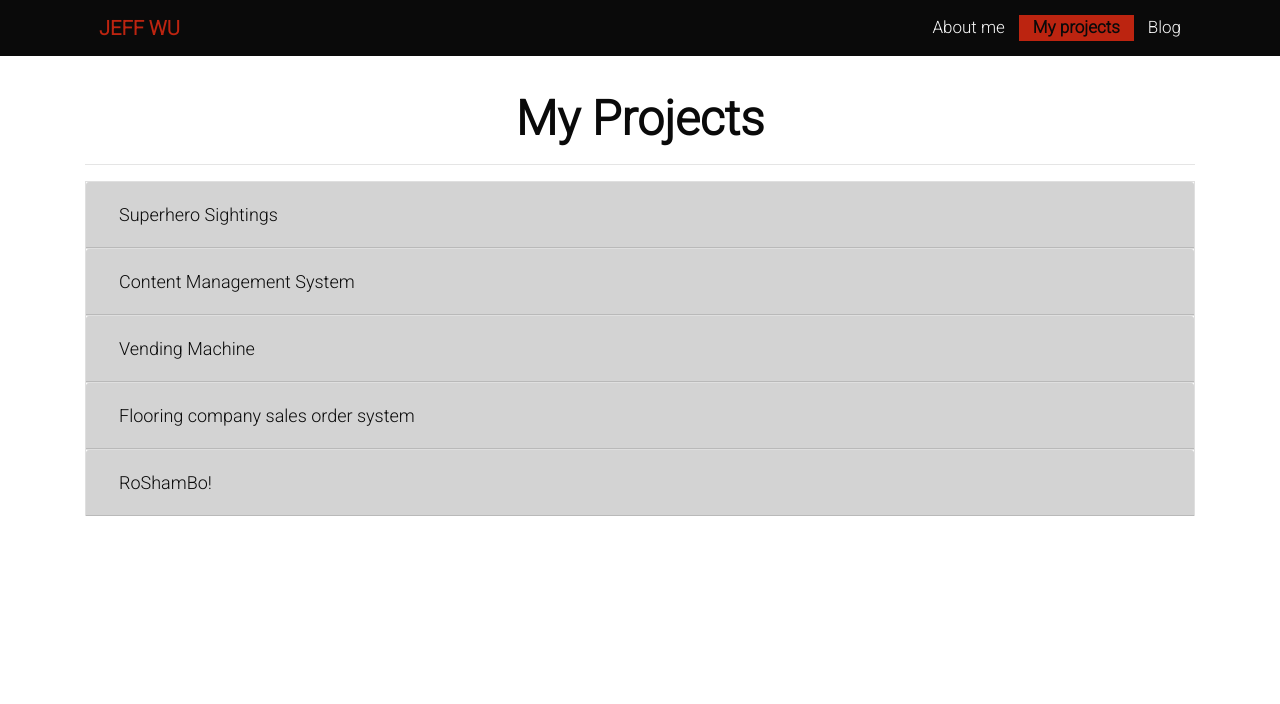
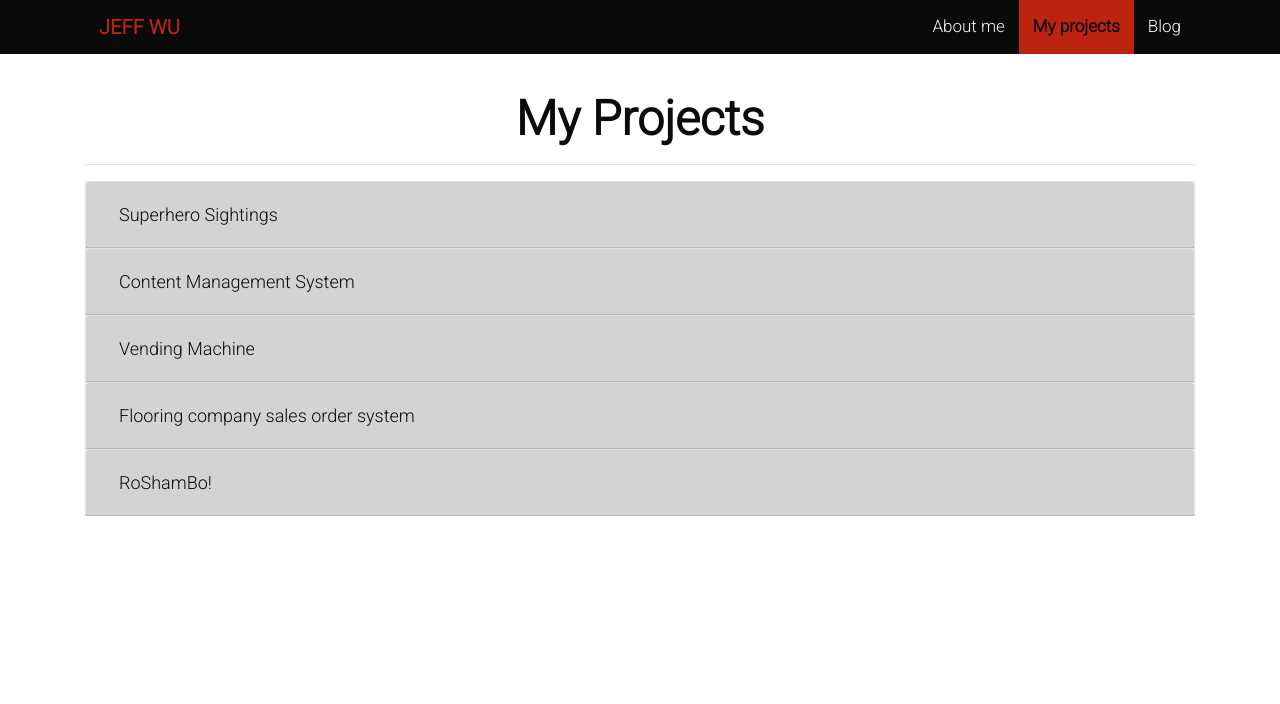
Before and after one commit to JeffWu06/JeffWu06.github.io, a plain HTML site: page projects.html in a window 1280 px wide. Shown: the top 704 px of the page. Drawn offline with nearby package versions, Linux system fonts and the light colour scheme.

Commit message:
Modify styling on header navbar to apply hover fill across the full navbar space.

```diff
--- a/projects.html
+++ b/projects.html
@@ -24,16 +24,16 @@
      <nav class="navbar fixed-top navbar-expand-md">
        <div class="container">
           <div class="navbar-brand">
-             <a href="index.html" class="active"><b>JEFF WU</b></a>
+             <a href="https://jeffwu06.github.io/" class="active"><b>JEFF WU</b></a>
           </div>
           <button class="navbar-toggler" type="button" data-toggle="collapse" data-target="#mainMenu">
              <span class="navbar-toggler-icon"><i class="fa fa-bars fa-lg" aria-hidden="true"></i></span>
           </button>
-          <div class="collapse navbar-collapse justify-content-end" id="mainMenu">
-             <a href="about.html">About me</a>
-             <a href="projects.html" class="active">My projects</a>
-             <a href="blog.html">Blog</a>
-          </div>
+          <ul class="collapse navbar-collapse justify-content-end" id="mainMenu">
+             <a href="about.html"><li id="about">About me</li></a>
+             <a href="projects.html"><li id="projects" class="active">My projects</li></a>
+             <a href="blog.html"><li id="blog">Blog</li></a>
+          </ul>
        </div>
      </nav>
 
@@ -70,7 +70,7 @@
                         <figure id="editHero" class="collapse">
                           <img class="img-fluid projects" src="images/superhero-sightings-edit-demo.gif" alt="" />
                         </figure>
-                        <li><a data-toggle="collapse" data-target="#addSighting">That's better. OMG! Is that Supercoder at Starbucks??! We should report a Sighting/</a></li>
+                        <li><a data-toggle="collapse" data-target="#addSighting">That's better. OMG! Is that Supercoder at Starbucks??! We should report a Sighting.</a></li>
                         <figure id="addSighting" class="collapse">
                           <img class="img-fluid projects" src="images/superhero-sightings-add-sighting-demo.gif" alt="" />
                         </figure>
--- a/styles/main.css
+++ b/styles/main.css
@@ -34,6 +34,7 @@ header {
    position:fixed;
    top: 0;
    left: 0px;
+   padding: 0px 16px;
 }
 
 #mainMenu {
@@ -41,6 +42,11 @@ header {
    background-color: #0A0A0A;
    padding 14px;
    font-size: 0;
+   margin-bottom: 0px;
+}
+
+.navbar-brand {
+   padding: 0px;
 }
 
 .navbar-brand a {
@@ -53,23 +59,17 @@ header {
    text-decoration: none;
 }
 
-#mainMenu a, .bottomnav a {
+#mainMenu li, .bottomnav a {
   float: none;
   color: #FAFAFA;
-  text-align: center;
-  padding-left: 14px;
-  padding-right: 14px;
+  text-align: left;
+  padding: 14px;
   text-decoration: none;
   font-size: 17px;
+  list-style-type: none;
 }
 
-#mainMenu a:hover {
-  background-color: #BC2410;
-  color: #0A0A0A;
-  font-weight: bold;
-}
-
-#mainMenu a.active {
+#mainMenu li:hover, #mainMenu li.active {
   background-color: #BC2410;
   color: #0A0A0A;
   font-weight: bold;
```
Also changed, not shown: about.html (+6 -6 lines), blog.html (+6 -6 lines), index.html (+6 -6 lines).
